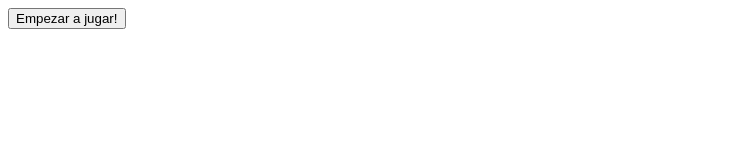
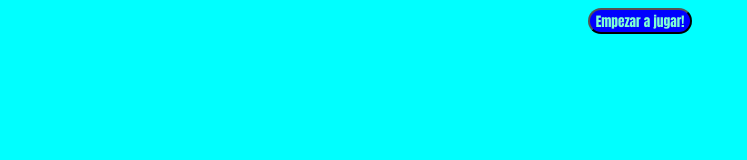
Before and after one commit to Ferchox/primer-parcial, a plain HTML site: page index.html in a window 1280 px wide. Shown: the whole page, without its empty margins (0-747 px from the left). Drawn offline with Linux system fonts and the light colour scheme.

Commit message:
estilos añadidos

```diff
--- a/index.html
+++ b/index.html
@@ -1,8 +1,18 @@
-<style src="./styles.css"> </style>
+<!DOCTYPE html>
+<html lang="en">
+<head>
+    <meta charset="UTF-8">
+    <meta name="viewport" content="width=device-width, initial-scale=1.0">
+    <title>Primer Parcial</title>
+    <link rel="stylesheet" href="./styles.css"/>
+</head>
+<body>
 <div class="gameboard">
-    <div id="celeste" class="color celeste left" data-color="celeste"></div>
-    <div id="violeta" class="color violeta right" data-color="violeta"><div>
-    <div id="naranja" class="color naranja left" data-color="naranja"></div>
-    <div id="verde" class="color verde right" data-color="verde"><div>
+    <div id="celeste" class="color-celeste-left" data-color="celeste"></div>
+    <div id="violeta" class="color-violeta-right" data-color="violeta"><div>
+    <div id="naranja" class="color-naranja-left" data-color="naranja"></div>
+    <div id="verde" class="color-verde-right" data-color="verde"><div>
     <button class="btn-start" onclick="empezarJuego()">Empezar a jugar!</button>
 <div>
+</body>
+</html>
--- a/styles.css
+++ b/styles.css
@@ -1,3 +1,20 @@
+body{
+    background-color: aqua;
+    font-size: large;
+    font-weight: 500;
+}
 .gameboard{
-
+    font-family: 'Courier New', Courier, monospace;
+    font-size: larger;
+    display: flex;
+    align-items: center;
+    justify-content: center;
 }
+button{
+    font-family: Impact, Haettenschweiler, 'Arial Narrow Bold', sans-serif;
+    color: aquamarine;
+    display: flex;
+    align-items: center;
+    border-radius: 20px;
+    background-color:blue;
+}
```
